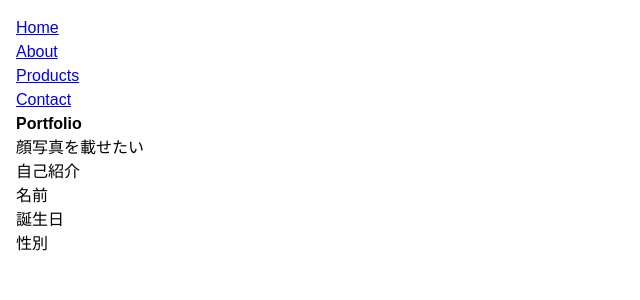
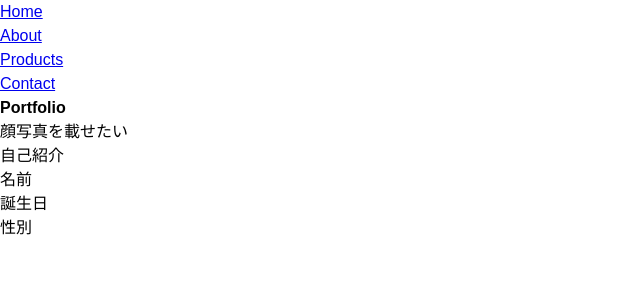
Before and after one commit to toku-chan/portfolio, a Next.js app: page / in a window 1280 px wide. Shown: the top 300 px of the page, without its empty margins (0-640 px from the left). Built offline with nearby package versions, Linux system fonts and the light colour scheme.

Commit message:
fix: ResetStyledを修正

```diff
--- a/src/app/(components)/RestStyled.tsx
+++ b/src/app/(components)/RestStyled.tsx
@@ -29,10 +29,9 @@ const ResetStyles = css`
 `;
 
 const LayoutWrapper = styled.div<{ deviceType: string }>`
-  width: 100%;
+  width: 100vw;
   min-height: 100vh;
-  margin: 0 auto;
-  padding: 16px;
+  margin: 0;
 
   ${({ deviceType }) =>
     deviceType === 'pc' &&
```
